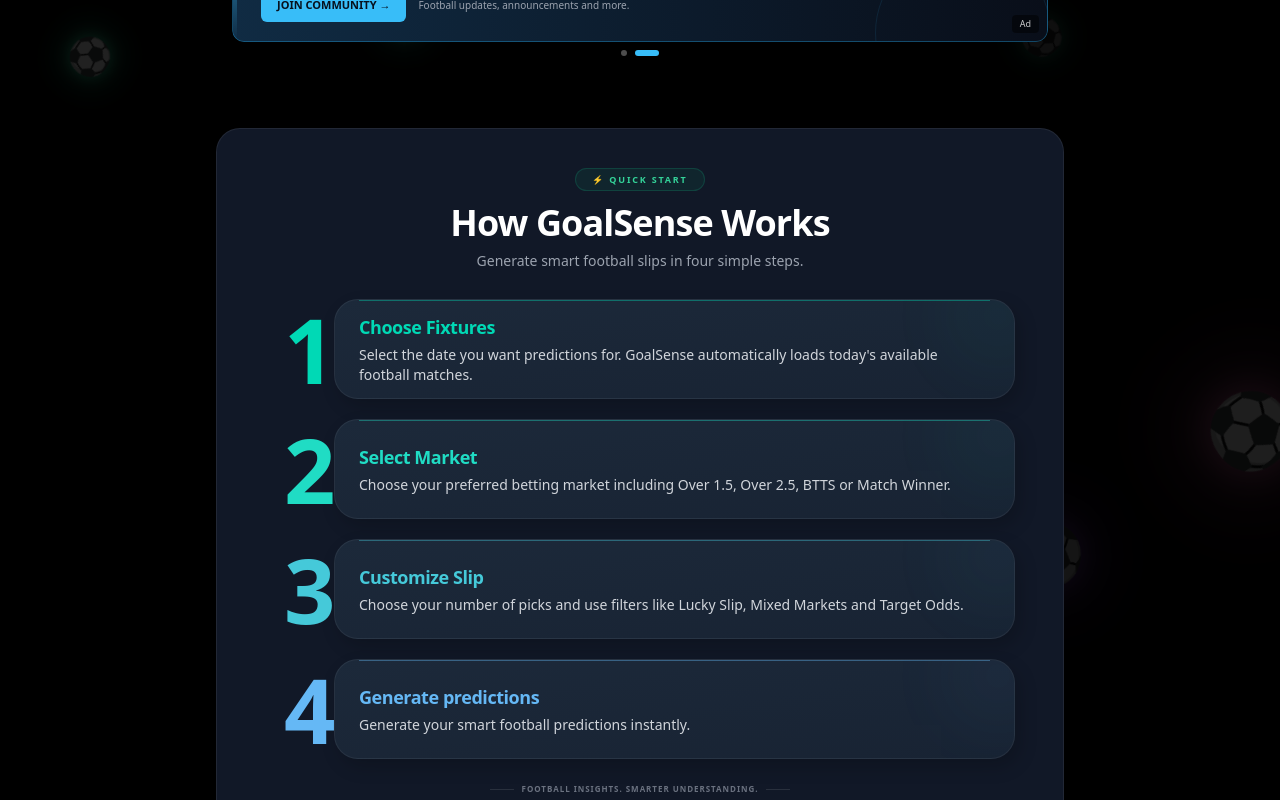
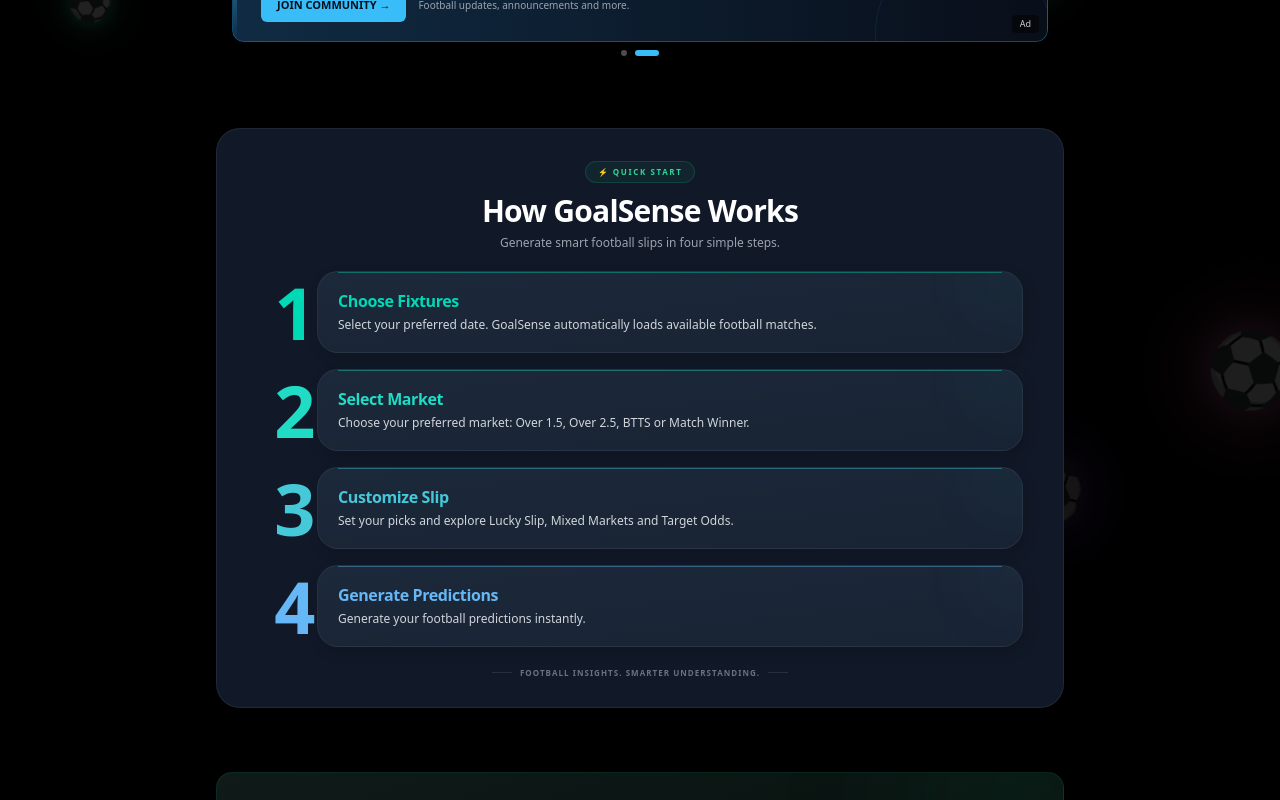
Before and after one commit to Jhondes/goalsense-app, a Next.js app: page / in a window 1280 px wide. Shown: the part 2700-3500 px from the top of the page. Built offline with nearby package versions, Linux system fonts and the light colour scheme; no server answers; the database is empty.

Commit message:
Refine compact How GoalSense Works section

```diff
--- a/components/HowItWorks.tsx
+++ b/components/HowItWorks.tsx
@@ -5,88 +5,88 @@ export default function HowItWorks() {
       number: "1",
       title: "Choose Fixtures",
       description:
-        "Select the date you want predictions for. GoalSense automatically loads today's available football matches.",
+        "Select your preferred date. GoalSense automatically loads available football matches.",
       color: "#00D9B5",
     },
     {
       number: "2",
       title: "Select Market",
       description:
-        "Choose your preferred betting market including Over 1.5, Over 2.5, BTTS or Match Winner.",
+        "Choose your preferred market: Over 1.5, Over 2.5, BTTS or Match Winner.",
       color: "#20DCC4",
     },
     {
       number: "3",
       title: "Customize Slip",
       description:
-        "Choose your number of picks and use filters like Lucky Slip, Mixed Markets and Target Odds.",
+        "Set your picks and explore Lucky Slip, Mixed Markets and Target Odds.",
       color: "#45C9D9",
     },
     {
       number: "4",
-      title: "Generate predictions",
+      title: "Generate Predictions",
       description:
-        "Generate your smart football predictions instantly.",
+        "Generate your football predictions instantly.",
       color: "#65B8F5",
     },
   ];
 
   return (
-    <section className="relative z-10 mx-auto mt-8 max-w-6xl overflow-hidden rounded-3xl border border-white/[0.07] bg-[#111827] px-4 py-7 sm:px-8 sm:py-9 md:mt-12 md:px-12">
+    <section className="relative z-10 mx-auto mt-6 max-w-6xl overflow-hidden rounded-[26px] border border-white/[0.07] bg-[#111827] px-3.5 py-5 sm:mt-10 sm:rounded-3xl sm:px-7 sm:py-7 md:px-10">
 
       {/* HEADER */}
-      <div className="mx-auto mb-7 max-w-2xl text-center">
+      <div className="mx-auto mb-5 max-w-2xl text-center">
 
-        <span className="inline-flex items-center gap-2 rounded-full border border-emerald-500/20 bg-emerald-500/[0.08] px-4 py-1 text-[9px] font-bold uppercase tracking-[0.2em] text-emerald-400">
+        <span className="inline-flex items-center gap-1.5 rounded-full border border-emerald-500/20 bg-emerald-500/[0.08] px-3 py-1 text-[8px] font-bold uppercase tracking-[0.2em] text-emerald-400">
           ⚡ QUICK START
         </span>
 
-        <h2 className="mt-3 text-2xl font-extrabold tracking-tight text-white sm:text-3xl md:text-4xl">
+        <h2 className="mt-2.5 text-xl font-extrabold tracking-tight text-white sm:text-2xl md:text-3xl">
           How GoalSense Works
         </h2>
 
-        <p className="mt-2 text-xs leading-5 text-gray-400 sm:text-sm">
+        <p className="mt-1.5 text-[11px] leading-5 text-gray-400 sm:text-xs">
           Generate smart football slips in four simple steps.
         </p>
 
       </div>
 
       {/* COMPACT STEPS */}
-      <div className="mx-auto flex max-w-4xl flex-col gap-4 sm:gap-5">
+      <div className="mx-auto flex max-w-4xl flex-col gap-3 sm:gap-4">
 
         {steps.map((step) => (
           <div
             key={step.number}
-            className="group relative flex min-h-[88px] items-center sm:min-h-[100px]"
+            className="group relative flex min-h-[72px] items-center sm:min-h-[82px]"
           >
 
-            {/* LARGE NUMBER */}
+            {/* NUMBER */}
             <div
-              className="relative z-10 flex w-[58px] shrink-0 items-center justify-center text-[65px] font-black leading-none tracking-tighter sm:w-[85px] sm:text-[90px]"
+              className="relative z-10 flex w-[49px] shrink-0 items-center justify-center text-[54px] font-black leading-none tracking-tighter sm:w-[72px] sm:text-[72px]"
               style={{ color: step.color }}
             >
               {step.number}
             </div>
 
-            {/* COMPACT CARD */}
-            <div className="relative -ml-2 flex min-h-[88px] flex-1 items-center overflow-hidden rounded-[24px] border border-white/[0.06] bg-gradient-to-br from-[#1c293a] to-[#182333] px-4 py-3 shadow-[5px_8px_18px_rgba(0,0,0,0.18)] transition-all duration-300 group-hover:border-white/[0.12] sm:-ml-4 sm:min-h-[100px] sm:px-6">
+            {/* CARD */}
+            <div className="relative -ml-1.5 flex min-h-[72px] flex-1 items-center overflow-hidden rounded-[19px] border border-white/[0.06] bg-gradient-to-br from-[#1c293a] to-[#182333] px-3.5 py-2.5 shadow-[3px_5px_14px_rgba(0,0,0,0.16)] transition-all duration-300 group-hover:border-white/[0.12] sm:-ml-3 sm:min-h-[82px] sm:rounded-[21px] sm:px-5">
 
               {/* TOP ACCENT */}
               <div
-                className="absolute left-6 right-6 top-0 h-px opacity-40"
+                className="absolute left-5 right-5 top-0 h-px opacity-40"
                 style={{ background: step.color }}
               />
 
               <div className="relative z-10 min-w-0">
 
                 <h3
-                  className="text-[15px] font-bold tracking-tight sm:text-lg"
+                  className="text-[13px] font-bold tracking-tight sm:text-base"
                   style={{ color: step.color }}
                 >
                   {step.title}
                 </h3>
 
-                <p className="mt-1 text-[11px] leading-[1.5] text-gray-300 sm:text-sm sm:leading-5">
+                <p className="mt-0.5 text-[10px] leading-[1.5] text-gray-300 sm:text-xs sm:leading-[1.6]">
                   {step.description}
                 </p>
 
@@ -94,7 +94,7 @@ export default function HowItWorks() {
 
               {/* SUBTLE GLOW */}
               <div
-                className="pointer-events-none absolute -right-8 -top-8 h-24 w-24 rounded-full opacity-[0.06] blur-2xl"
+                className="pointer-events-none absolute -right-8 -top-8 h-20 w-20 rounded-full opacity-[0.05] blur-2xl"
                 style={{ background: step.color }}
               />
 
@@ -106,14 +106,16 @@ export default function HowItWorks() {
       </div>
 
       {/* FOOTER */}
-      <div className="mt-6 flex items-center justify-center gap-2">
-        <span className="h-px w-6 bg-white/10" />
+      <div className="mt-5 flex items-center justify-center gap-2">
 
-        <span className="whitespace-nowrap text-[8px] font-semibold uppercase tracking-[0.12em] text-gray-500">
+        <span className="h-px w-5 bg-white/10" />
+
+        <span className="whitespace-nowrap text-[7px] font-semibold uppercase tracking-[0.13em] text-gray-500 sm:text-[8px]">
           FOOTBALL INSIGHTS. SMARTER UNDERSTANDING.
         </span>
 
-        <span className="h-px w-6 bg-white/10" />
+        <span className="h-px w-5 bg-white/10" />
+
       </div>
 
     </section>
```
